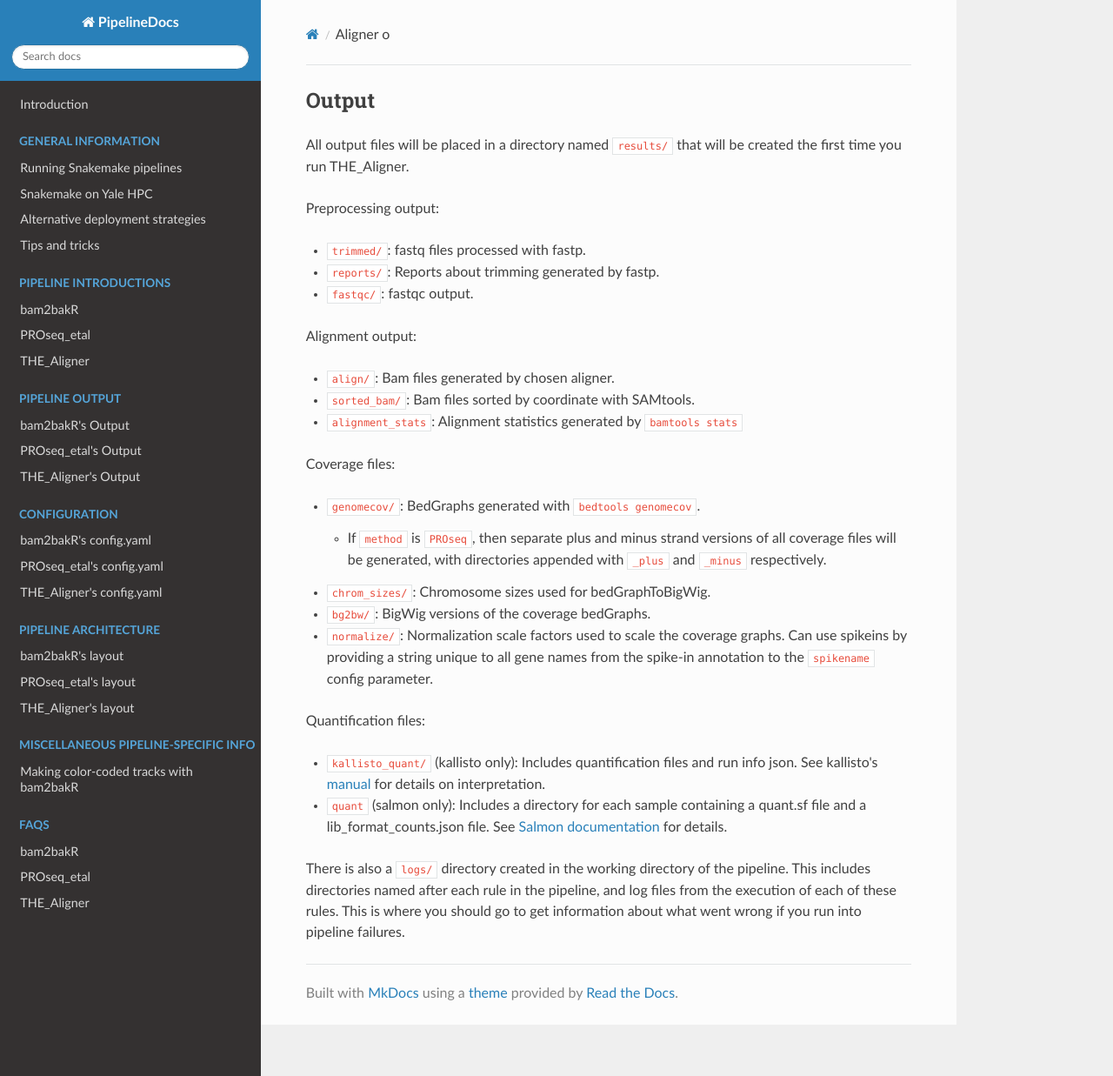
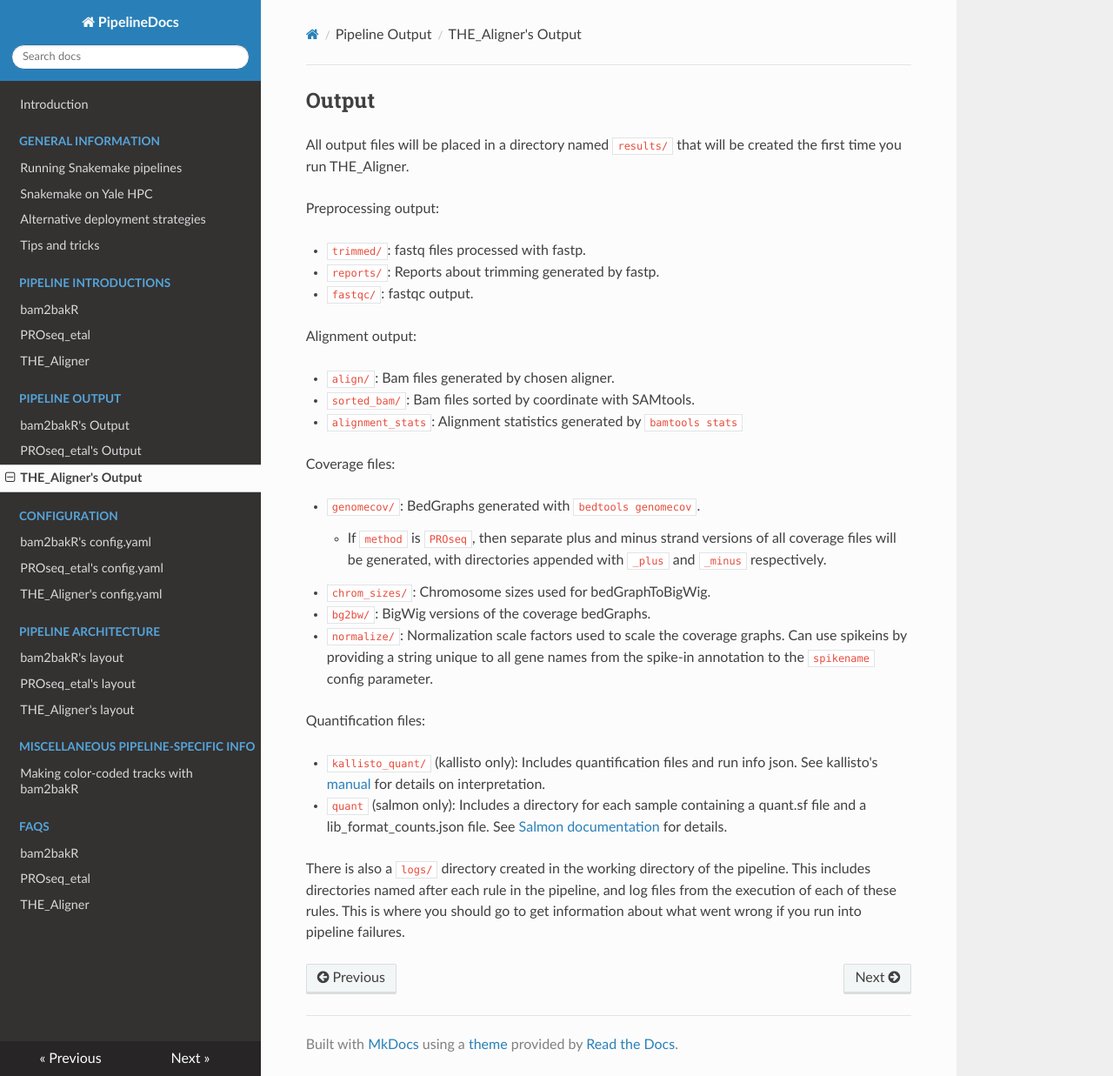
Before and after one commit to isaacvock/PipelineDocs, an MkDocs documentation site: the page built from docs/output/aligner_o.md, in a window 1280 px wide and 1237 px high. Shown: the whole window at 87% size. Built offline with MkDocs 1.6.1, drawn with Linux system fonts in a browser that asks for light colours; nearby versions of some CDN libraries.

Commit message:
Proper paths to output docs

```diff
--- a/mkdocs.yml
+++ b/mkdocs.yml
@@ -12,9 +12,9 @@ nav:
     - PROseq_etal: intro/proseq_i.md
     - THE_Aligner: intro/aligner_i.md
   - Pipeline Output:
-    - bam2bakR's Output: bam2bakR_o.md
-    - PROseq_etal's Output: proseq_o.md
-    - THE_Aligner's Output: aligner_o.md
+    - bam2bakR's Output: output/bam2bakR_o.md
+    - PROseq_etal's Output: output/proseq_o.md
+    - THE_Aligner's Output: output/aligner_o.md
   - Configuration:
     - bam2bakR's config.yaml: configuration/bam2bakR_c.md
     - PROseq_etal's config.yaml: configuration/proseq_c.md
```
